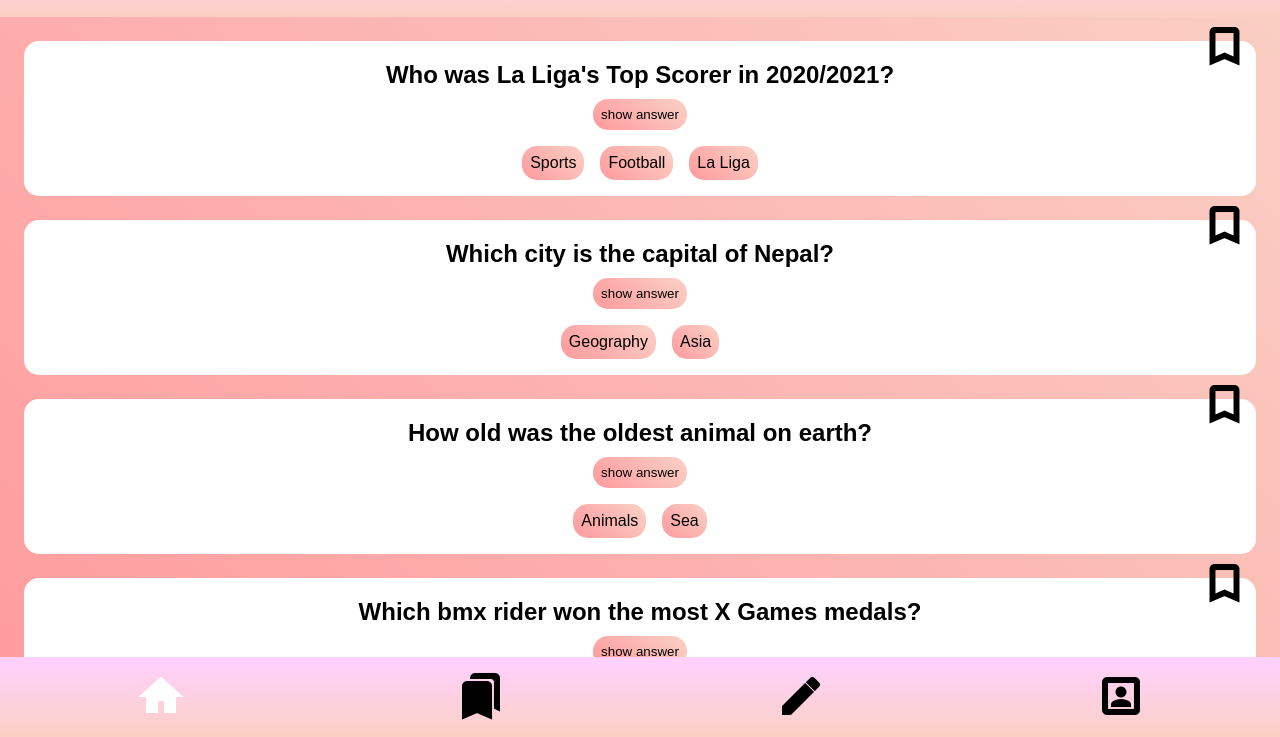
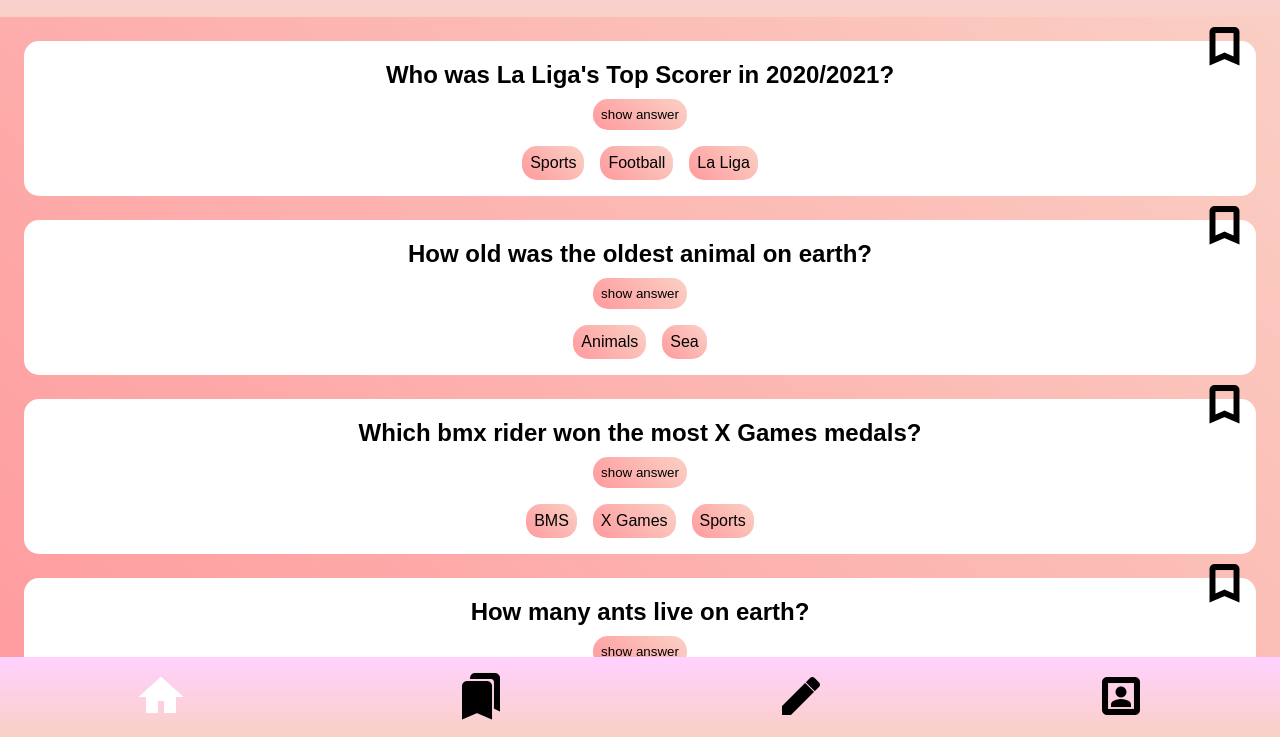
Before and after one commit to mortaen/quiz-app, a website built with Vite: page index.html in a window 1280 px wide. Shown: the part 63-800 px from the top of the page. Built offline with nearby package versions, Linux system fonts and the light colour scheme.

Commit message:
add array for card data + function

```diff
--- a/index.html
+++ b/index.html
@@ -28,7 +28,7 @@
     </header>
 
     <main class="main home">
-      <section class="card">
+      <!-- <section class="card">
         <button
           class="card__bookmark material-icons md-48"
           aria-label="bookmark"
@@ -120,7 +120,7 @@
           <li class="tags__item">Science</li>
           <li class="tags__item">Ants</li>
         </ul>
-      </section>
+      </section> -->
       <button class="darkmode-switch material-icons md-48">toggle_off</button>
     </main>
     <main class="main main--hidden bookmarks"></main>
--- a/main.js
+++ b/main.js
@@ -9,16 +9,122 @@ const createHeader = document.querySelector('.create-header')
 const profileHeader = document.querySelector('.profile-header')
 const headerElArray = document.querySelectorAll('.header')
 
+const homeButton = document.querySelector('#home-button')
+const bookmarksButton = document.querySelector('#bookmarks-button')
+const createButton = document.querySelector('#create-button')
+const profileButton = document.querySelector('#profile-button')
+
 const footerEl = document.querySelector('.footer')
 
 const cardElArray = document.querySelectorAll('.card')
 
+// Array for Cards
+
+const cardsDataArray = [
+  {
+    question: `Who was La Liga's Top Scorer in 2020/2021?`,
+    answer: 'Lionel Messi',
+    isBookmarked: false,
+    tags: ['Sports', 'Football', 'La Liga'],
+  },
+  {
+    question: 'How old was the oldest animal on earth?',
+    answer:
+      'A deep-sea sponge from the species Monorhaphis chuni lived to be 11000 years old.',
+    isBookmarked: false,
+    tags: ['Animals', 'Sea'],
+  },
+  {
+    question: 'Which bmx rider won the most X Games medals?',
+    answer: 'Dave Mirra won 24 X Games Medals over 19 appearances.',
+    isBookmarked: false,
+    tags: ['BMS', 'X Games', 'Sports'],
+  },
+  {
+    question: 'How many ants live on earth?',
+    answer:
+      'The number of ants on earth is estimated to be about 1 quadrillion spread out over more than 12000 ant species. That’s 1000000000000000 of these insects.',
+    isBookmarked: false,
+    tags: ['Animals', 'Science', 'Ants'],
+  },
+]
+
+//function to empty homeMain element
+
+function emptyHomeMain() {
+  while (homeMain.lastChild) {
+    homeMain.removeChild(homeMain.lastChild)
+  }
+}
+
+// empty homeMain on load
+
+homeMain.addEventListener('load', () => {
+  homeMain.innerHTML = ''
+  console.log('homeMain emptied')
+})
+
+// function to render array objects in html
+
+function renderCard(cardData) {
+  const cardSection = document.createElement('section')
+  cardSection.classList.add('card')
+  homeMain.appendChild(cardSection)
+
+  const cardBookmark = document.createElement('button')
+  cardBookmark.classList.add('card__bookmark', 'material-icons', 'md-48')
+  cardBookmark.ariaLabel = 'bookmark'
+  cardSection.appendChild(cardBookmark)
+
+  const cardQuestion = document.createElement('h2')
+  cardQuestion.classList.add('card__question')
+  cardQuestion.textContent = cardData.question
+  cardSection.appendChild(cardQuestion)
+
+  const cardButton = document.createElement('button')
+  cardButton.classList.add('card__answerbutton')
+  cardButton.textContent = 'show answer'
+  cardSection.appendChild(cardButton)
+
+  const cardAnswer = document.createElement('p')
+  cardAnswer.classList.add('card__answer')
+  cardAnswer.classList.add('card__answer--hidden')
+  cardAnswer.textContent = cardData.answer
+  cardSection.appendChild(cardAnswer)
+
+  const cardTags = document.createElement('ul')
+  cardTags.classList.add('tags')
+  cardSection.appendChild(cardTags)
+
+  cardData.tags.forEach(tag => {
+    const cardTag = document.createElement('li')
+    cardTag.classList.add('tags__item')
+    cardTag.textContent = tag
+    cardTags.appendChild(cardTag)
+  })
+}
+
+// renderCard(cardsDataArray[0])
+
+//render each card of cardsDataArray
+
+cardsDataArray.forEach(cardData => {
+  renderCard(cardData)
+})
+
+//empty homeMain on click and reload data from array
+
+homeButton.addEventListener('click', () => {
+  emptyHomeMain()
+  cardsDataArray.forEach(cardData => {
+    renderCard(cardData)
+  })
+  bookmarkElArray.forEach((bookmarkEl, index) => {
+    bookmarkEl.innerHTML = 'bookmark_border'
+  })
+})
+
 // navigation
-
-const homeButton = document.querySelector('#home-button')
-const bookmarksButton = document.querySelector('#bookmarks-button')
-const createButton = document.querySelector('#create-button')
-const profileButton = document.querySelector('#profile-button')
 
 function hideAll() {
   const mainElArray = document.querySelectorAll('.main')
```
